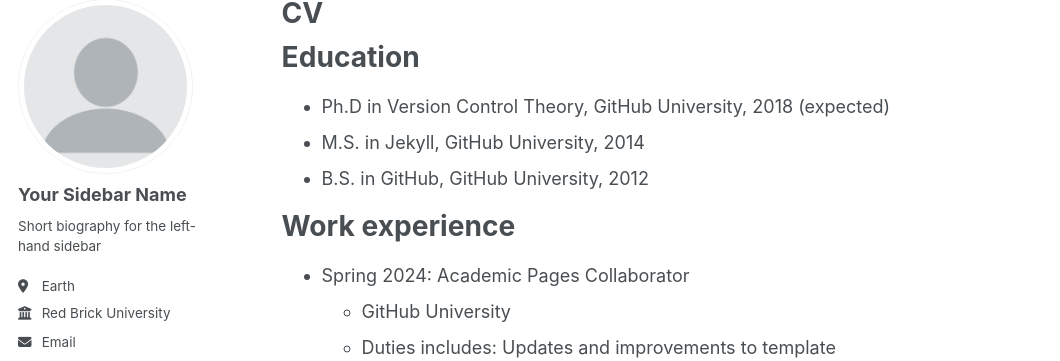
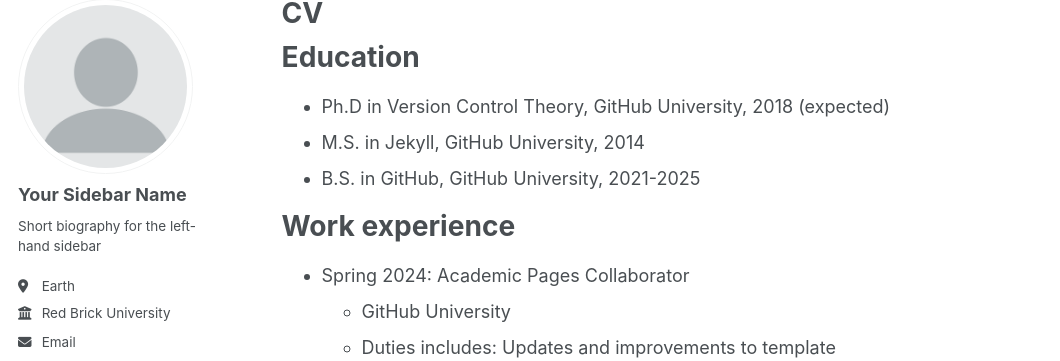
Before and after one commit to xuanyv/xuanyv.github.io, a Jekyll site: the page built from _pages/cv.md, in a window 1280 px wide and 900 px high. Shown: the part 100-461 px from the top of the window, without its empty margins (0-1060 px from the left). Built offline with Jekyll 4.4.1, drawn with Linux system fonts in a browser that asks for light colours; some web fonts are replaced; a script that is not in the unit is left out.

Commit message:
Update cv.md

```diff
--- a/_pages/cv.md
+++ b/_pages/cv.md
@@ -13,7 +13,7 @@ Education
 ======
 * Ph.D in Version Control Theory, GitHub University, 2018 (expected)
 * M.S. in Jekyll, GitHub University, 2014
-* B.S. in GitHub, GitHub University, 2012
+* B.S. in GitHub, GitHub University, 2021-2025
 
 Work experience
 ======
```
